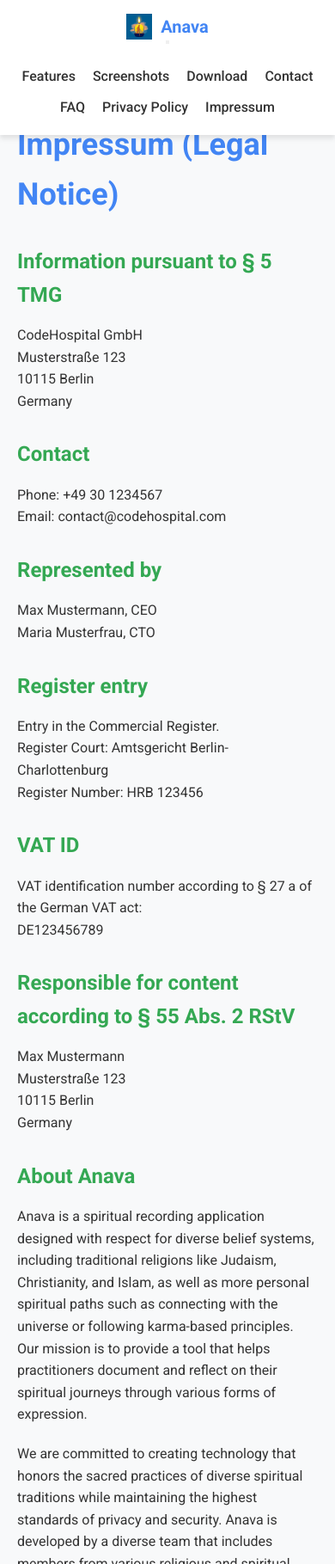
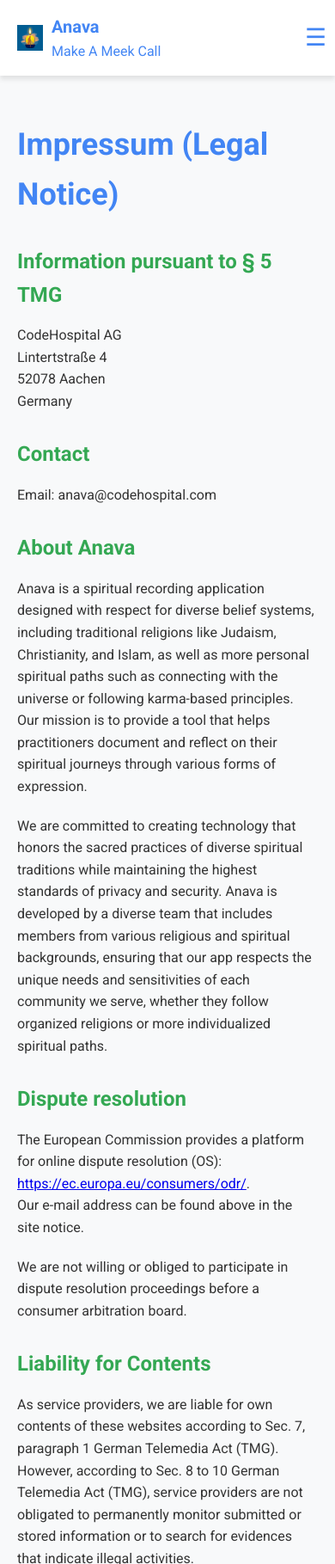
Before and after one commit to CodeHospital/anava, a plain HTML site: page impressum.html in a window 390 px wide. Shown: the top 1819 px of the page at 86% size. Drawn offline with Linux system fonts and the light colour scheme.

Commit message:
improving mobile navigation

```diff
--- a/css/styles.css
+++ b/css/styles.css
@@ -52,16 +52,24 @@ header {
 .logo {
   display: flex;
   align-items: center;
+  padding-left: 20px;
 }
 
 .logo img {
-  height: 40px;
+  height: 64px;
   margin-right: 10px;
 }
 
 .logo h1 {
   font-size: 24px;
   font-weight: 700;
+  color: var(--primary-color);
+}
+
+.logo a {
+  display: flex;
+  align-items: center;
+  text-decoration: none;
   color: var(--primary-color);
 }
 
@@ -363,44 +371,64 @@ footer {
   font-size: 14px;
 }
 
-/* Privacy Policy & Legal Pages */
-.legal-content {
-  padding: 140px 0 80px;
+/* Navigation Toggle Button - Hidden by default for desktop */
+.nav-toggle {
+  display: none;
+  background: none;
+  border: none;
+  cursor: pointer;
+  font-size: 28px;
+  color: var(--primary-color);
+  padding: 10px;
+  transition: var(--transition);
+  z-index: 1001;
 }
 
-.legal-content h2 {
-  font-size: 36px;
-  margin-bottom: 30px;
-  color: var(--primary-color);
-}
-
-.legal-content h3 {
-  font-size: 24px;
-  margin: 30px 0 15px;
-  color: var(--secondary-color);
-}
-
-.legal-content p, .legal-content ul, .legal-content ol {
-  margin-bottom: 20px;
-}
-
-.legal-content ul, .legal-content ol {
-  margin-left: 20px;
+.nav-toggle.active {
+  color: var(--accent-color);
 }
 
 /* Responsive Design */
 @media (max-width: 768px) {
   .nav-container {
-    flex-direction: column;
+    flex-direction: row;
+    justify-content: space-between;
+    align-items: center;
+    padding: 10px 0;
+  }
+
+  .nav-toggle {
+    display: block; /* Show only on mobile */
+  }
+
+  nav {
+    width: 100%;
+    position: absolute;
+    top: 0;
+    left: 0;
   }
 
   nav ul {
-    margin-top: 20px;
+    display: none;
+    position: fixed;
+    top: 0;
+    left: 0;
+    width: 100%;
+    height: 100vh;
+    background-color: var(--white);
+    flex-direction: column;
+    justify-content: center;
+    align-items: center;
+    z-index: 1000;
+    padding-top: 60px;
+  }
+
+  nav ul.show {
+    display: flex;
   }
 
   nav ul li {
-    margin-left: 15px;
-    margin-right: 15px;
+    margin: 15px 0;
   }
 
   .hero h2 {
@@ -451,3 +479,28 @@ footer {
     font-size: 28px;
   }
 }
+
+/* Privacy Policy & Legal Pages */
+.legal-content {
+  padding: 140px 0 80px;
+}
+
+.legal-content h2 {
+  font-size: 36px;
+  margin-bottom: 30px;
+  color: var(--primary-color);
+}
+
+.legal-content h3 {
+  font-size: 24px;
+  margin: 30px 0 15px;
+  color: var(--secondary-color);
+}
+
+.legal-content p, .legal-content ul, .legal-content ol {
+  margin-bottom: 20px;
+}
+
+.legal-content ul, .legal-content ol {
+  margin-left: 20px;
+}
--- a/impressum.html
+++ b/impressum.html
@@ -25,13 +25,16 @@
     <header>
         <div class="container nav-container">
             <div class="logo">
-                <img src="images/logo.png" alt="Anava Logo">
-                <h1>Anava</h1>
+                <a href="index.html" class="logo-link">
+                    <img src="images/logo.png" alt="Anava Logo">
+                    <div class="logo-overlay">
+                        <h1>Anava</h1>
+                        <p>Make A Meek Call</p>
+                    </div>
+                </a>
             </div>
             <button class="nav-toggle" aria-label="Toggle Navigation">
-                <span></span>
-                <span></span>
-                <span></span>
+                ☰
             </button>
             <nav>
                 <ul>
@@ -54,43 +57,15 @@
 
             <h3>Information pursuant to § 5 TMG</h3>
             <p>
-                CodeHospital GmbH<br>
-                Musterstraße 123<br>
-                10115 Berlin<br>
+                CodeHospital AG<br>
+                Lintertstraße 4<br>
+                52078 Aachen<br>
                 Germany
             </p>
 
             <h3>Contact</h3>
             <p>
-                Phone: +49 30 1234567<br>
-                Email: contact@codehospital.com
-            </p>
-
-            <h3>Represented by</h3>
-            <p>
-                Max Mustermann, CEO<br>
-                Maria Musterfrau, CTO
-            </p>
-
-            <h3>Register entry</h3>
-            <p>
-                Entry in the Commercial Register.<br>
-                Register Court: Amtsgericht Berlin-Charlottenburg<br>
-                Register Number: HRB 123456
-            </p>
-
-            <h3>VAT ID</h3>
-            <p>
-                VAT identification number according to § 27 a of the German VAT act:<br>
-                DE123456789
-            </p>
-
-            <h3>Responsible for content according to § 55 Abs. 2 RStV</h3>
-            <p>
-                Max Mustermann<br>
-                Musterstraße 123<br>
-                10115 Berlin<br>
-                Germany
+                Email: anava@codehospital.com
             </p>
 
             <h3>About Anava</h3>
--- a/js/main.js
+++ b/js/main.js
@@ -7,8 +7,16 @@ document.addEventListener('DOMContentLoaded', function() {
 
   if (navToggle) {
     navToggle.addEventListener('click', function() {
+      // Toggle the menu visibility
       navMenu.classList.toggle('show');
       navToggle.classList.toggle('active');
+
+      // Toggle between hamburger and X icon
+      if (navToggle.innerHTML.trim() === '☰') {
+        navToggle.innerHTML = '✕'; // X symbol when menu is open
+      } else {
+        navToggle.innerHTML = '☰'; // Hamburger symbol when menu is closed
+      }
     });
   }
 
```
Also changed, not shown: faq.html (+8 -5 lines), index.html (+9 -6 lines), privacy-policy.html (+9 -6 lines), terms-of-service.html (+8 -5 lines).
